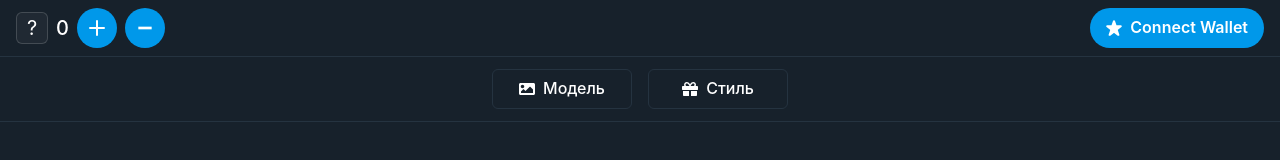
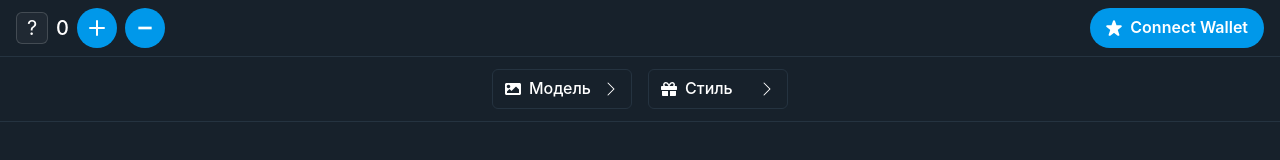
Before and after one commit to useriiefokrjkgjrkgkgkjkg/telegram-nft-marketplace, a Next.js app: page / in a window 1280 px wide. Shown: the top 160 px of the page. Built offline with nearby package versions, Linux system fonts and the light colour scheme.

Commit message:
Добавлены стрелки справа от текста в кнопках выбора модели и стиля

```diff
--- a/app/page.tsx
+++ b/app/page.tsx
@@ -19,7 +19,7 @@ import {
 } from '@chakra-ui/react';
 import { AddIcon, MinusIcon, StarIcon } from '@chakra-ui/icons';
 import { useEffect } from 'react';
-import { BsThreeDots } from 'react-icons/bs';
+import { BsThreeDots, BsChevronRight } from 'react-icons/bs';
 import { FaImage, FaGift } from 'react-icons/fa';
 
 // Объявляем типы для Telegram WebApp
@@ -179,9 +179,13 @@ export default function Home() {
             width="140px"
             height="40px"
             px={3}
+            justifyContent="space-between"
           >
-            <FaImage size={16} />
-            <Text>Модель</Text>
+            <HStack>
+              <FaImage size={16} />
+              <Text>Модель</Text>
+            </HStack>
+            <BsChevronRight size={16} />
           </Button>
           <Button
             variant="ghost"
@@ -200,9 +204,13 @@ export default function Home() {
             width="140px"
             height="40px"
             px={3}
+            justifyContent="space-between"
           >
-            <FaGift size={16} />
-            <Text>Стиль</Text>
+            <HStack>
+              <FaGift size={16} />
+              <Text>Стиль</Text>
+            </HStack>
+            <BsChevronRight size={16} />
           </Button>
         </HStack>
       </Box>
```
